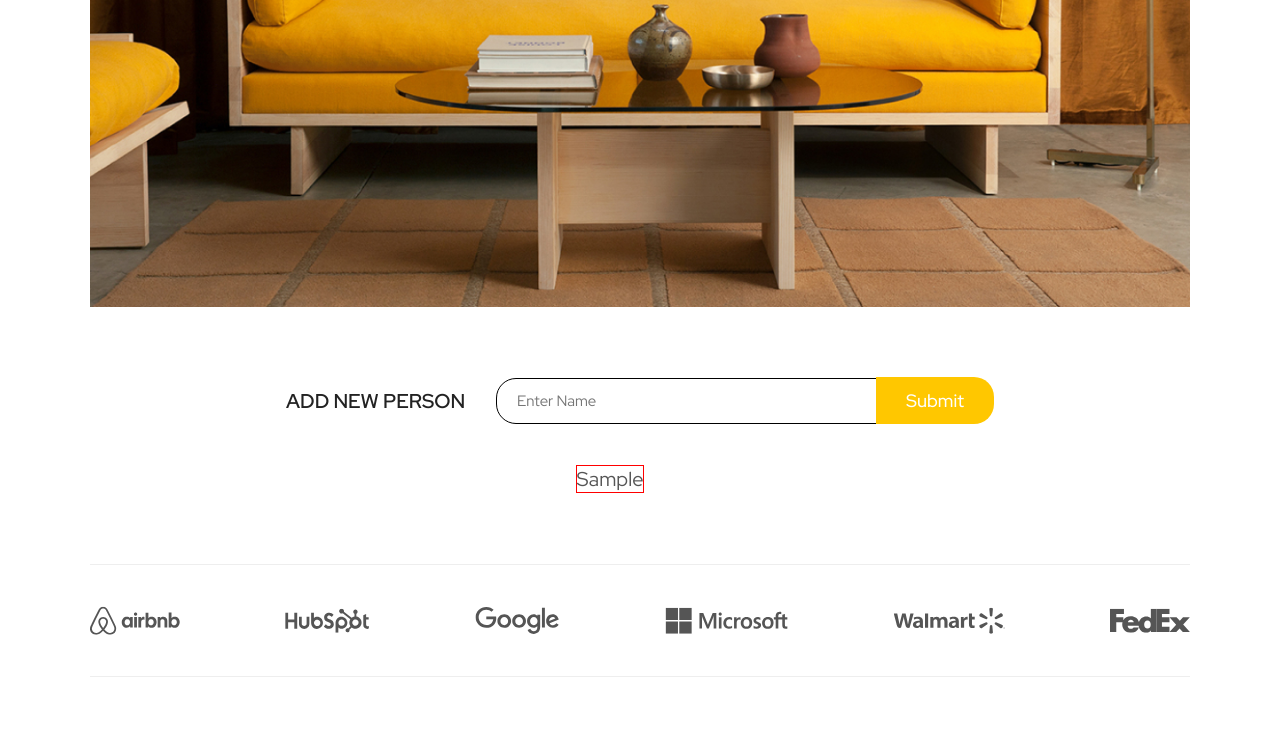
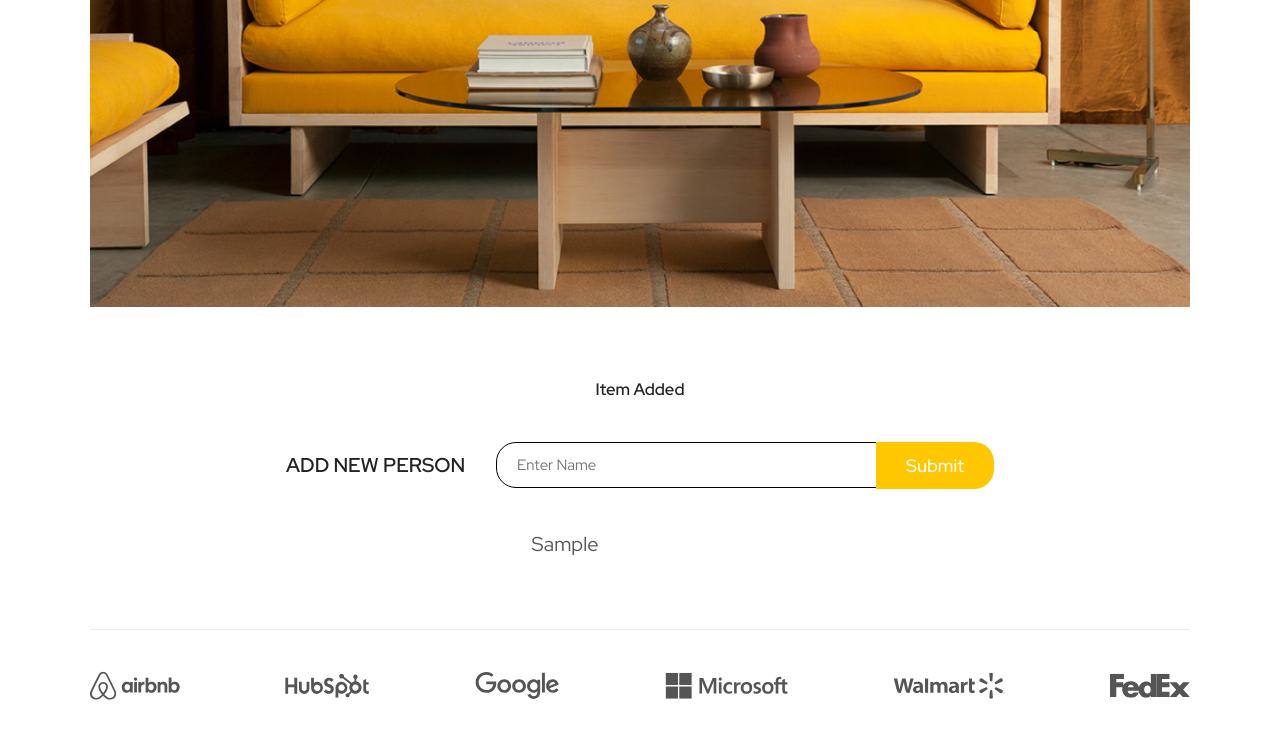
Before and after one commit to RehkMansa/furniture-shop, a React (Create React App) app: page / in a window 1280 px wide. Both pictures are taken after typing "Sample" into the empty fields and a click on the button "Submit". Shown: the part 793-1531 px from the top of the page. Built offline with nearby package versions, Linux system fonts and the light colour scheme.

Commit message:
created remove item function

```diff
--- a/src/components/Users.jsx
+++ b/src/components/Users.jsx
@@ -30,10 +30,9 @@ const Wrapper = styled.div`
   .grid-display {
     display: grid;
     grid-template-columns: auto auto auto auto;
-    place-items: center;
+    gap: 30px 50px;
     span {
       cursor: pointer;
-      border: 1px solid red;
       position: relative;
 
       i {
@@ -57,11 +56,20 @@ const Wrapper = styled.div`
   }
 `;
 
-const ModalBox = (props) => (
-  <div>
-    <h5>{props.modalContent}</h5>
-  </div>
-);
+const ModalBox = (props) => {
+  useEffect(() => {
+    setTimeout(() => {
+      props.closeModal();
+    }, 3000);
+
+    return clearTimeout();
+  });
+  return (
+    <div>
+      <h5>{props.modalContent}</h5>
+    </div>
+  );
+};
 
 const reducer = (state, action) => {
   if (action.type === 'ADD_NEW') {
@@ -84,6 +92,15 @@ const reducer = (state, action) => {
 
   if (action.type === 'CLOSE_MODAL') return { ...state, modalOn: false };
 
+  if (action.type === 'REMOVE_ITEM') {
+    return {
+      ...state,
+      people: action.payload,
+      modalOn: true,
+      modalContent: 'Item Removed',
+    };
+  }
+
   throw new Error('No Matching Action');
 };
 
@@ -97,7 +114,7 @@ const DisplayName = (props) => {
   const [hoveredOn, setHoveredOn] = useState(false);
 
   return (
-    <div>
+    <div onClick={props.onClick}>
       <span
         onMouseOver={() => setHoveredOn(true)}
         onMouseOut={() => setHoveredOn(false)}
@@ -123,19 +140,23 @@ const Users = () => {
     }
   };
 
+  const handItemClick = (value) => {
+    const newItem = state.people.filter((person) => {
+      if (value.id !== person.id) return person;
+    });
+
+    dispatch({ type: 'REMOVE_ITEM', payload: newItem });
+
+    console.log(newItem, value.id);
+  };
+
   const closeModal = () => dispatch({ type: 'CLOSE_MODAL' });
-
-  useEffect(() => {
-    setTimeout(() => {
-      closeModal();
-    }, 3000);
-
-    return clearTimeout();
-  });
 
   return (
     <Wrapper className="flex column center">
-      {state.modalOn && <ModalBox modalContent={state.modalContent} />}
+      {state.modalOn && (
+        <ModalBox closeModal={closeModal} modalContent={state.modalContent} />
+      )}
       <form onSubmit={handleSubmit} className="center">
         <h4 style={{ textTransform: 'uppercase' }}>Add new person</h4>
         <input
@@ -147,9 +168,13 @@ const Users = () => {
         />
         <button type="submit">Submit</button>
       </form>
-      <article className="grid-display" style={{ gap: 20 }}>
+      <article className="grid-display">
         {state.people.map((person) => (
-          <DisplayName name={person.name} key={person.id} />
+          <DisplayName
+            name={person.name}
+            key={person.id}
+            onClick={() => handItemClick(person)}
+          />
         ))}
       </article>
     </Wrapper>
```
